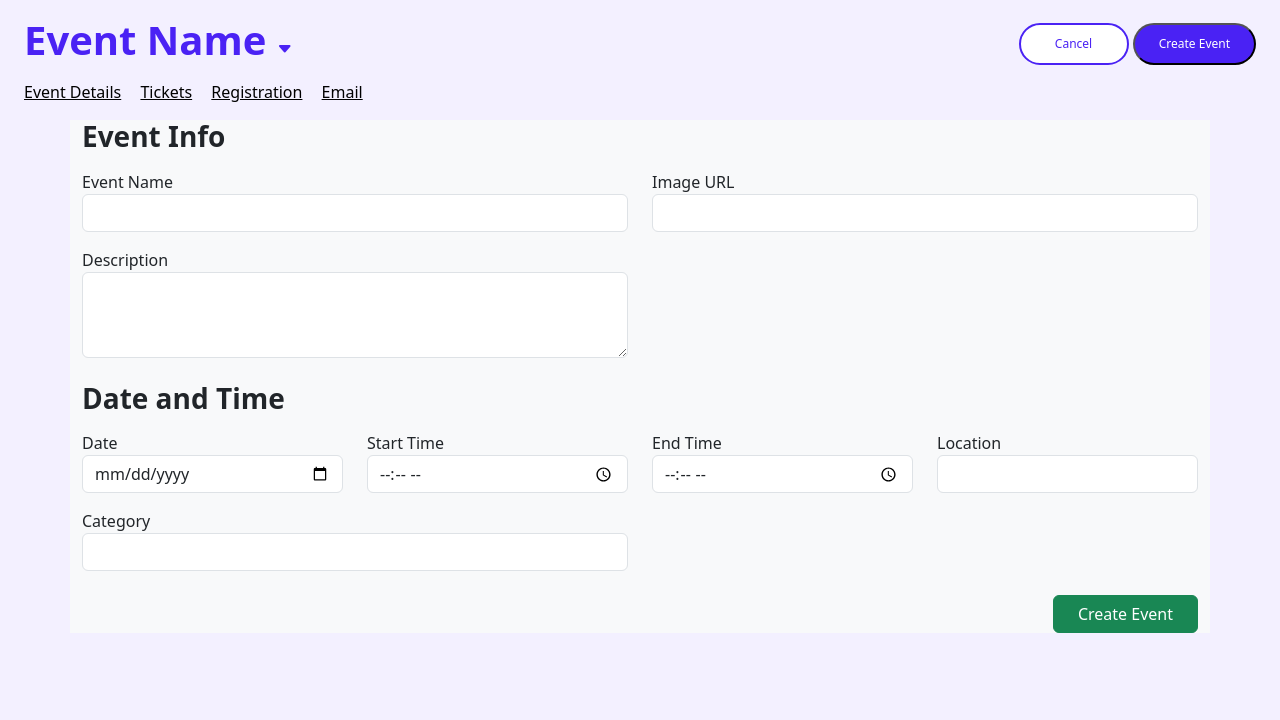
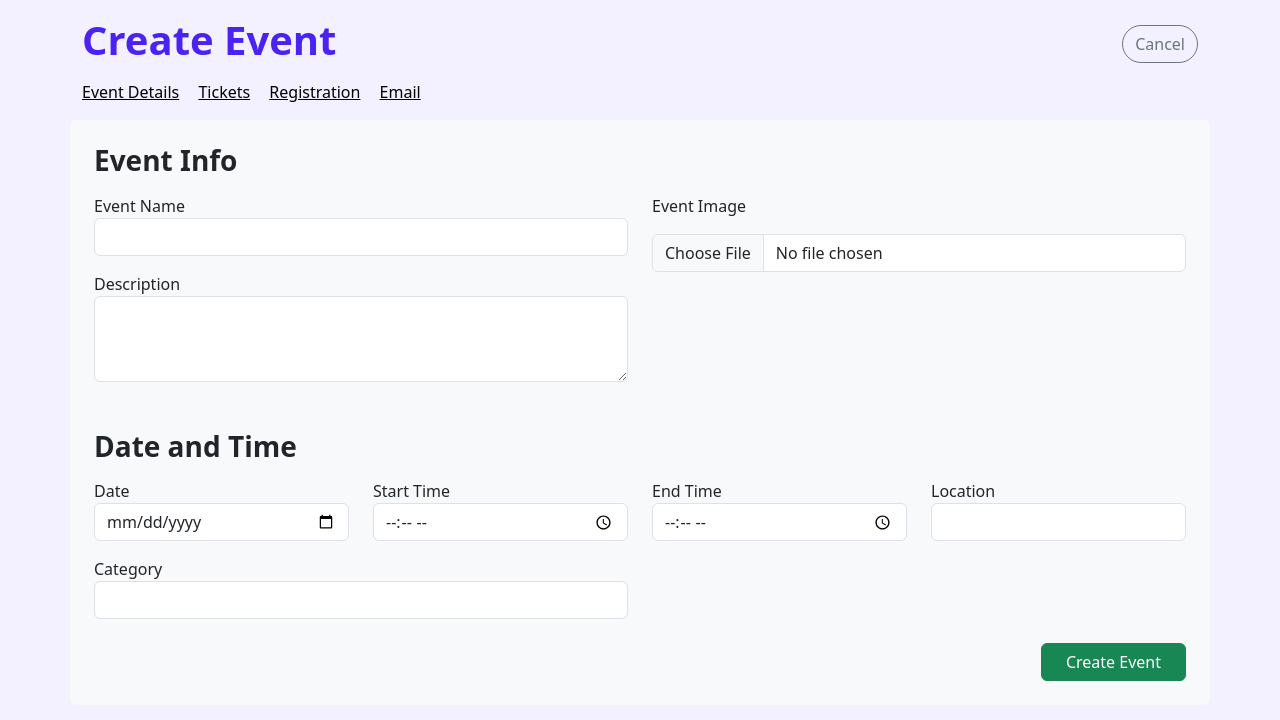
Before and after one commit to Sebastian-Zitny/IAB207, a Flask app: page /createEvents.html in a window 1280 px wide. Shown: the part 56-776 px from the top of the page. Run offline with Flask 3, Linux system fonts and the light colour scheme; a user stored in the database is signed in; data comes from the database, SQL or seed files in the repository; both versions use the stored data as it was after the commit.

Commit message:
Fixed create event

```diff
--- a/Templates/createEvents.html
+++ b/Templates/createEvents.html
@@ -3,35 +3,30 @@
 <head>
   <meta charset="UTF-8" />
   <meta name="viewport" content="width=device-width, initial-scale=1.0" />
-  <title>Talknology | Home</title>
+  <title>Talknology | Create Event</title>
 
   <link href="https://cdn.jsdelivr.net/npm/bootstrap@5.3.3/dist/css/bootstrap.min.css" rel="stylesheet" />
   <link rel="stylesheet" href="https://cdn.jsdelivr.net/npm/bootstrap-icons@1.10.5/font/bootstrap-icons.css">
-
-  <link rel="stylesheet" href="static/style/createEvents.css" />
+  <link rel="stylesheet" href="{{ url_for('static', filename='style/createEvents.css') }}" />
 </head>
 <body>
 
-    <!-- Nav bar -->
+  <!-- Navbar -->
   <nav class="navbar navbar-expand-lg bg-body-tertiary">
     <div class="container-fluid">
       <a class="navbar-brand fw-bold" href="index.html">Talknology</a>
-          <button class="navbar-toggler" type="button" data-bs-toggle="collapse" data-bs-target="#navbarNav" aria-controls="navbarNav" aria-expanded="false" aria-label="Toggle navigation">
+      <button class="navbar-toggler" type="button" data-bs-toggle="collapse" data-bs-target="#navbarNav">
         <span class="navbar-toggler-icon"></span>
       </button>
       <div class="collapse navbar-collapse justify-content-end" id="navbarNav">
         <ul class="navbar-nav me-3">
-              <li class="nav-item"><a class="nav-link " href="index.html">Home</a></li>
+          <li class="nav-item"><a class="nav-link" href="index.html">Home</a></li>
           <li class="nav-item"><a class="nav-link active" href="createEvents.html">Create Events</a></li>
           <li class="nav-item"><a class="nav-link" href="myBooking.html">My Bookings</a></li>
           {% if session.user_id %}
-    <li class="nav-item">
-      <a class="nav-link" href="/logout">Log out</a>
-    </li>
+            <li class="nav-item"><a class="nav-link" href="/logout">Log out</a></li>
           {% else %}
-    <li class="nav-item">
-      <a class="nav-link" href="logIn.html">Log in</a>
-    </li>
+            <li class="nav-item"><a class="nav-link" href="logIn.html">Log in</a></li>
           {% endif %}
         </ul>
         <a class="btn btn-primary signup-btn" href="Register.html">Sign up</a>
@@ -39,14 +34,11 @@
     </div>
   </nav>
 
-  <!-- Event page -->
-  <div class="container-fluid py-3 px-4">
+  <!-- Event Header -->
+  <div class="container py-3">
     <div class="d-flex justify-content-between align-items-center">
-      <h1 class="fw-bold">Event Name <i class="bi bi-caret-down-fill fs-6 "></i></h1>
-      <div>
-        <a href="index.html"><button class="cancel-btn rounded-pill">Cancel</button></a>
-        <a href="index.html"><button class="create-btn rounded-pill">Create Event</button></a>
-      </div>
+      <h1 class="fw-bold">Create Event</h1>
+      <a href="index.html" class="btn btn-outline-secondary rounded-pill">Cancel</a>
     </div>
     <div class="tab-nav mt-2">
       <a href="#" class="text-decoration-underline">Event Details</a>
@@ -56,10 +48,11 @@
     </div>
   </div>
 
-  <!-- Event Info Section -->
-<div class="container bg-light">
-  <form method="POST" action="/createEvents.html">
-    <div class="section">
+  <!-- Form Start -->
+  <div class="container bg-light p-4 rounded">
+    <form method="POST" action="/createEvents.html" enctype="multipart/form-data">
+
+      <!-- Event Info -->
       <h5 class="fw-bold fs-3">Event Info</h5>
       <div class="row mt-3">
         <div class="col-md-6">
@@ -69,15 +62,13 @@
           <textarea class="form-control" name="description" rows="3"></textarea>
         </div>
         <div class="col-md-6">
-          <label>Image URL</label>
-          <input type="text" class="form-control" name="image_url" />
-        </div>
+          <label>Event Image</label>
+          <input type="file" class="form-control mt-3" name="image_url" accept="image/*" />
         </div>
       </div>
 
-    <!-- Date and Time Section -->
-    <div class="section mt-4">
-      <h5 class="fw-bold fs-3">Date and Time</h5>
+      <!-- Date & Time -->
+      <h5 class="fw-bold fs-3 mt-5">Date and Time</h5>
       <div class="row mt-3">
         <div class="col-md-3">
           <label>Date</label>
@@ -100,15 +91,13 @@
           <input type="text" class="form-control" name="category" />
         </div>
       </div>
-    </div>
 
-    <!-- Submit Button -->
+      <!-- Submit -->
       <div class="text-end mt-4">
         <button type="submit" class="btn btn-success px-4">Create Event</button>
       </div>
     </form>
   </div>
 
-
 </body>
 </html>
--- a/createEvents.py
+++ b/createEvents.py
@@ -1,8 +1,16 @@
 from flask import request, render_template, redirect, url_for, session, flash
 import sqlite3
 import os
+from werkzeug.utils import secure_filename
+
+IMG_UPLOAD_FOLDER = os.path.join(os.path.dirname(__file__), 'static', 'uploads')
+ALLOWED_EXTENSIONS = {'png', 'jpg', 'jpeg', 'gif'}
+os.makedirs(IMG_UPLOAD_FOLDER, exist_ok=True)
 
 DATABASE = os.path.join(os.path.dirname(__file__), 'database.db')
+
+def allowed_file(filename):
+    return '.' in filename and filename.rsplit('.', 1)[1].lower() in ALLOWED_EXTENSIONS
 
 def get_db_connection():
     conn = sqlite3.connect(DATABASE)
@@ -23,28 +31,46 @@ def init_createEvents(app):
                 start_time = request.form['start_time']
                 end_time = request.form['end_time']
                 venue = request.form['venue']
-                image_url = request.form['image_url']
-                category = request.form['category']
+                category = request.form.get('category', '')
+                description = request.form.get('description', '')
                 status = 'Open'
                 owner_id = session['user_id']
 
+                # Handle image upload
+                image_file = request.files.get('image_url')
+                image_url = None
+                if image_file and allowed_file(image_file.filename):
+                    image_url = secure_filename(image_file.filename)
+                    image_path = os.path.join(IMG_UPLOAD_FOLDER, image_url)
+                    image_file.save(image_path)
+                elif image_file and image_file.filename != '':
+                    flash("❌ Invalid image file type.", "danger")
+                    return redirect(url_for('createEvents'))
+
+                # Save to DB
                 conn = get_db_connection()
                 conn.execute("""
-                    INSERT INTO event (title, date, start_time, end_time, venue, image_url, category, status, owner_id)
-                    VALUES (?, ?, ?, ?, ?, ?, ?, ?, ?)
-                """, (title, date, start_time, end_time, venue, image_url, category, status, owner_id))
+                    INSERT INTO event (
+                        title, date, start_time, end_time,
+                        venue, category, status, owner_id,
+                        image_url, description
+                    ) VALUES (?, ?, ?, ?, ?, ?, ?, ?, ?, ?)
+                """, (
+                    title, date, start_time, end_time,
+                    venue, category, status, owner_id,
+                    image_url, description
+                ))
                 conn.commit()
                 conn.close()
 
                 flash("✅ Event created successfully!", "success")
-                return redirect('/createEvents.html')
+                return redirect(url_for('createEvents'))
+
             except Exception as e:
                 flash(f"❌ Error creating event: {e}", "danger")
-                return redirect('/createEvents.html')
+                return redirect(url_for('createEvents'))
 
-        # 🟢 Fetch existing events created by the current user
         conn = get_db_connection()
         events = conn.execute('SELECT * FROM event WHERE owner_id = ?', (session['user_id'],)).fetchall()
         conn.close()
-
         return render_template('createEvents.html', events=events)
--- a/databaseCreator.py
+++ b/databaseCreator.py
@@ -30,7 +30,7 @@ class Event(db.Model):
     start_time = db.Column(db.Time)
     end_time = db.Column(db.Time)
     venue = db.Column(db.String(200))
-    image_url = db.Column(db.String(300))
+    image_url = db.Column(db.String(255))
     category = db.Column(db.String(50))
     status = db.Column(db.String(20))  # Open, Cancelled, Sold Out, Inactive
     owner_id = db.Column(db.Integer, db.ForeignKey('user.user_id'), nullable=False)
--- a/main.py
+++ b/main.py
@@ -7,7 +7,7 @@ from eventDetail import init_eventDetail
 from Register import init_Register
 from logIn import init_logIn, init_logOut
 from databaseCreator import db
-
+from databaseCreator import Event
 
 
 app = Flask(__name__)
@@ -40,13 +40,15 @@ init_Register(app)
 
 init_logIn(app)
 
+from sqlalchemy import and_
+
 @app.route('/')
-def default():
-    return render_template('index.html')
+@app.route('/index.html')
+def home():
+    created_events = Event.query.filter(Event.date.isnot(None)).order_by(Event.event_id.asc()).all()
+    return render_template('index.html', created_events=created_events)
 
-@app.route('/index.html')
-def Home():
-    return render_template('index.html')
+
 
 @app.route('/logout')
 def logOut():
@@ -54,5 +56,6 @@ def logOut():
     flash("You’ve been logged out.", "success")
     return redirect('/')   # back to Home
 
+
 if __name__ == '__main__':
     app.run(debug=False, use_reloader=False)
```
Also changed, not shown: Templates/index.html (+30 -0 lines), index.py (+11 -5 lines), app/forms.py (line endings or trailing spaces), database.db, static/uploads/Screenshot_2025-05-31_at_7.20.40_pm.png (added), static/uploads/Screenshot_2025-06-07_at_2.52.07_pm.png (added), 1 other file. Lines whose indentation alone changed are shown as unchanged.
